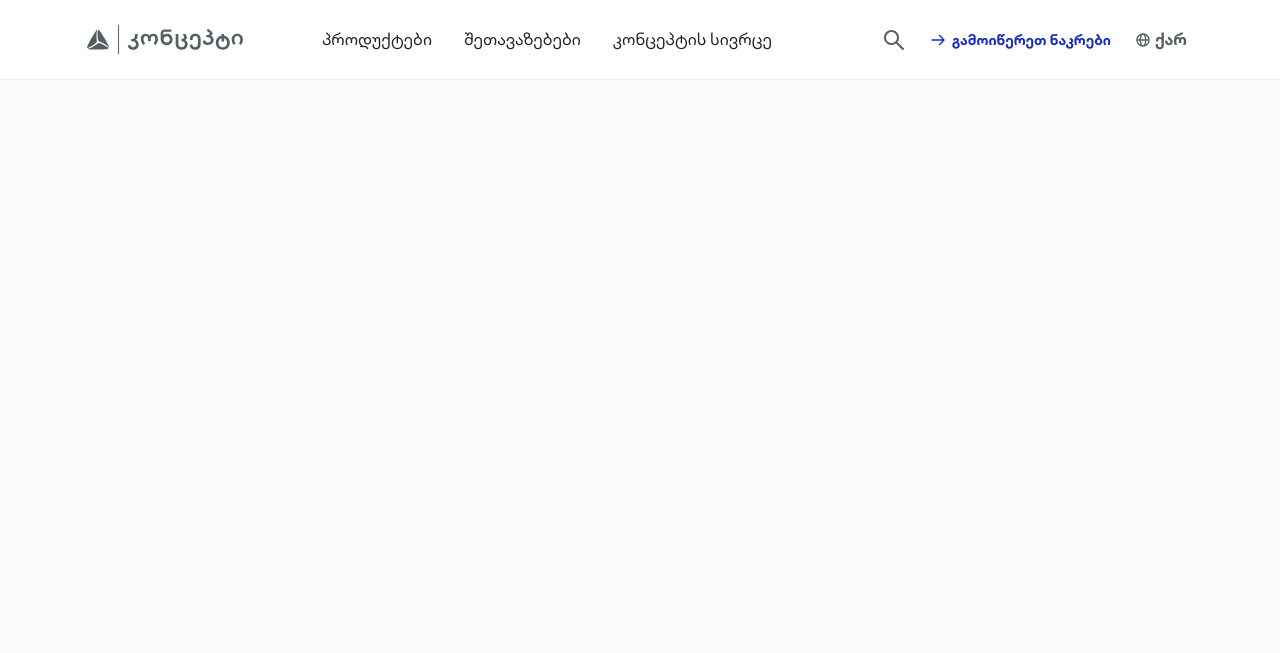
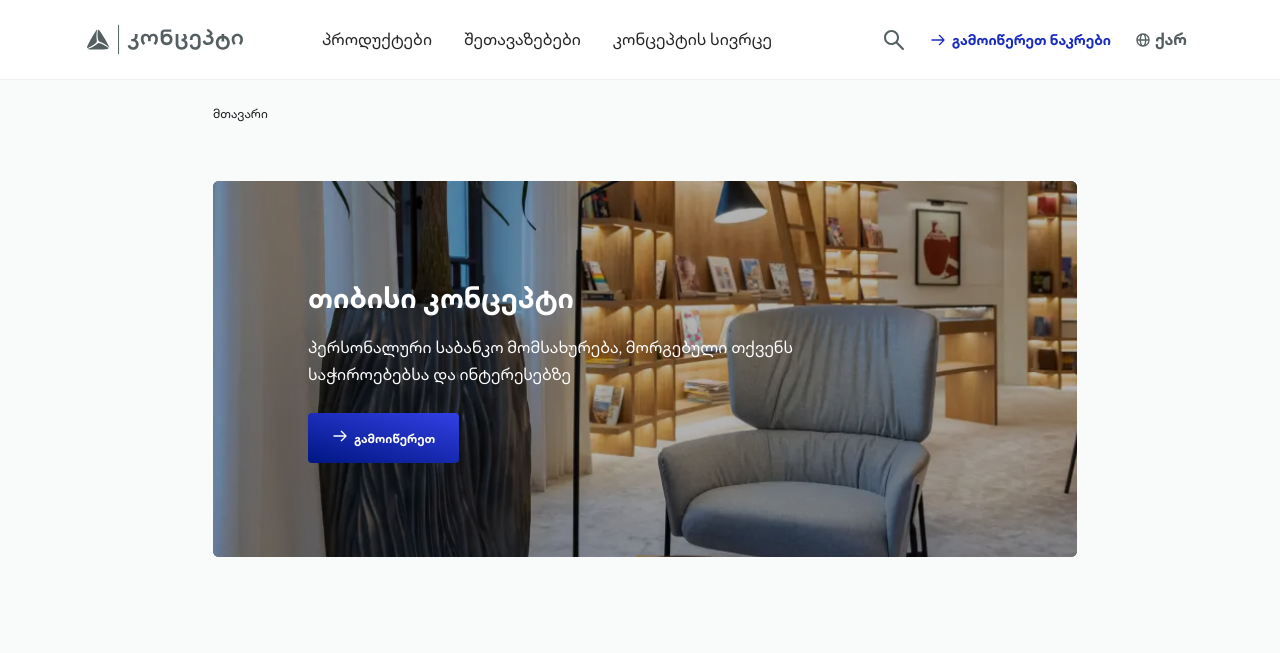
Before and after one commit to Iamyouandwhatiseeisme/TBC-Concept-Page, a plain HTML site: page src/index.html in a window 1280 px wide. Drawn offline with Linux system fonts and the light colour scheme.

Commit message:
add first background image and content on top of it

```diff
--- a/src/index.html
+++ b/src/index.html
@@ -41,9 +41,50 @@
 
                 </div>
             </div>
-    </div>
+        </div>
     </header>
+
     <div id="app">
+        <div class="application-body-padding">
+            <div id="concept-label-container">
+
+                <div id="concept-page-label">მთავარი</div>
+
+            </div>
+
+         </div>
+         <div class="container">
+             <div class="image-container">
+
+
+
+
+                <div class="background-image-wrapper">
+                    <img id="background1" src="../images/background1.webp" alt="background image">
+
+                </div>
+                <div class="label-for-background">
+                    <div class="label-content">
+                        <h1 class="no-wrap">თიბისი კონცეპტი</h1>
+                        <p>პერსონალური საბანკო მომსახურება, მორგებული თქვენს საჭიროებებსა და ინტერესებზე</p>
+                        <div class="vertical-spacing"></div>
+                        <div class="button-container">
+                            <div>
+                                <svg data-v-67f54ace="" width="16" height="16" viewBox="0 0 16 16" fill="currentColor" xmlns="http://www.w3.org/2000/svg"><path data-v-67f54ace="" d="M9.7987 2.86675L14.4654 7.53341C14.732 7.80008 14.732 8.20008 14.4654 8.46675L9.7987 13.1334C9.53203 13.4001 9.13203 13.4001 8.86537 13.1334C8.5987 12.8667 8.5987 12.4667 8.86537 12.2001L12.3987 8.66675H1.9987C1.5987 8.66675 1.33203 8.40008 1.33203 8.00008C1.33203 7.60008 1.5987 7.33341 1.9987 7.33341H12.3987L8.86537 3.80008C8.73203 3.66675 8.66536 3.53341 8.66536 3.33341C8.66536 3.13341 8.73203 3.00008 8.86537 2.86675C9.13203 2.60008 9.53203 2.60008 9.7987 2.86675Z"></path></svg>
+
+                            </div>
+                            <div class="button-textcontent">
+                                გამოიწერეთ
+
+                            </div>
+                        </div>
+                    </div>
+                </div>
+
+
+
+            </div>
+        </div>
     </div>
     <script src="script.js"></script>
 </body>
--- a/src/styles.css
+++ b/src/styles.css
@@ -22,6 +22,8 @@ body {
     font-size: 14px;
     font-weight: 400;
     line-height: 1.7;
+
+
 }
 .app-bar{
     height: 80px;
@@ -137,29 +139,140 @@ body {
 .lang{
     padding-bottom: 6px;
 }
+#concept-label-container{
+    width:100%;
+    height:70px;
+    padding: 24px 0px 24px 0px;
+    }
+#concept-page-label{
+    font-weight: 500;
+    font-size: 12px;
+    color:#141719;
+
+}
+.application-body-padding{
+    width: 100%;
+    height:101px;
+}
+#app{
+    width:100%;
+    height:100vh;
+    padding-left:205px;
+    padding-right:195px;
+    margin-top:80px;
 
 
-#app {
-    background-color: #fff;
-    padding: 20px;
-    box-shadow: 0 0 10px rgba(0, 0, 0, 0.1);
-    width: 90%;
-    max-width: 400px;
+}
+.container{
+    max-width:1110px;
+    width:100%;
+    margin-left:auto;
+    height:100%;
+    max-height:376.35px;
+    min-width:500px;
+    position:relative;
+
+
+
+
+
+}
+.image-container{
+    position: relative;
+    overflow: hidden;
+    border-radius:6px;
+    height:100%;
+    margin: 0 auto;
+    z-index:1;
+    background-color: black;
+
+
+
+
 }
 
-button {
-    padding: 10px 20px;
-    margin-top: 10px;
-    font-size: 16px;
+#background1{
+    border-radius: 6px;
+    object-fit: cover;
+    width:100%;
+    height:100%;
+    position:relative;
+    bottom:39.5px;
+
 }
 
-input {
-    padding: 10px;
-    margin-right: 10px;
-    font-size: 16px;
-    width: calc(100% - 20px);
-    box-sizing: border-box;
+.background-image-wrapper{
+
+    width:1110px;
+    background-color: black;
+    z-index:2;
+    overflow:hidden;
+    position:relative;
+    opacity: 0.7;
+
 }
+.label-for-background{
+    color: white;
+    z-index:2;
+    display:flex;
+    flex-direction:column;
+    margin:auto;
+    position:relative;
+        bottom: 490px;
+    padding:95px;
+    font-weight: 400;
+
+}
+.label-content{
+    max-width:540px;
+}
+.no-wrap{
+    white-space: nowrap;
+}
+.vertical-spacing{
+    height:24px;
+
+
+}
+p{
+    margin-bottom: 0;
+    margin-top:13px;
+    display:block;
+    font-size:16px;
+}
+h1, p, h2, h3{
+    margin-bottom:0;
+    /* margin-top:0; */
+}
+.button-textcontent{
+    margin-top:2px;
+}
+.button-icon{
+    margin-top:10px;
+}
+.button-container{
+    background-image: linear-gradient(15deg, #001682, #3240e5);    width:152px;
+    height:49.95px;
+    width:151.15px;
+    color:white;
+    border-radius:4px;
+    align-items: center;
+    justify-content:center;
+    padding:16px 24px;
+    display:flex;
+    flex-direction:row;
+    grid-column-gap:6px;
+    line-height: 1.33;
+    font-size:12px;
+    font-weight:700;
+}
+
+
+
+
+
+
+
 
 /* Media Query for larger screens */
 @media (min-width: 600px) {
@@ -167,8 +280,8 @@ input {
         flex-direction: column;
     }
 
-    #app {
+    /* #app {
         width: 50%;
         max-width: 600px;
-    }
+    } */
 }
```
Also changed, not shown: images/background1.webp (added).
